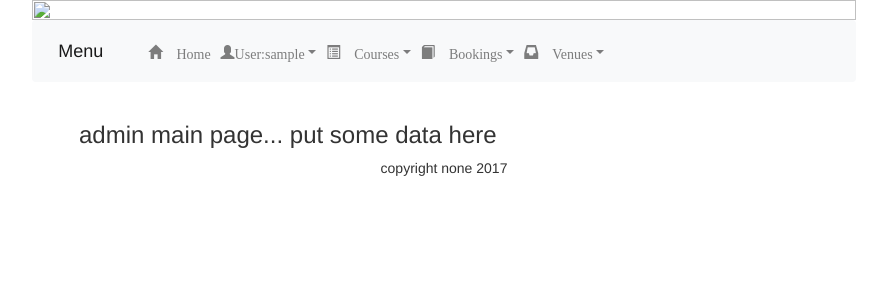
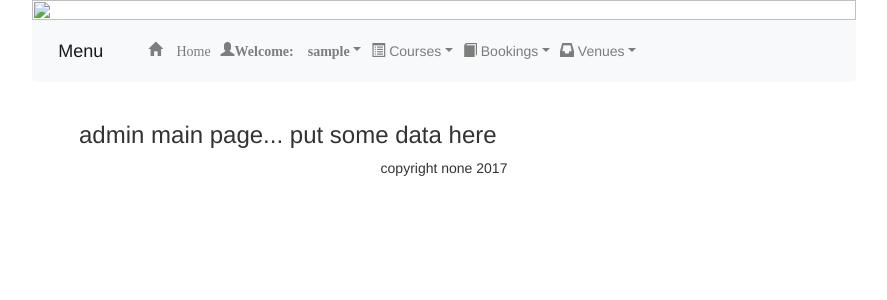
Before and after one commit to mboch1/NMT-Website, a PHP site: page /NMT-Website/admin/adminIndex.php in a window 1280 px wide. Shown: the top 300 px of the page, without its empty margins (196-1083 px from the left). Run offline with PHP 8.4, Linux system fonts and the light colour scheme; a user stored in the database is signed in; data that the repository does not hold is empty; some libraries are stand-ins or nearby versions.

Commit message:
moved </span> in navbar for admin panel

```diff
--- a/admin/template/header.php
+++ b/admin/template/header.php
@@ -39,47 +39,47 @@ echo '
                       if(isset($_SESSION['username'])!=""){
                       echo"
                          <li class='nav-item dropdown'>
-                          <a class='nav-link dropdown-toggle' data-toggle='dropdown' href='#' role='button' aria-haspopup='true' aria-expanded='false'>"."<span class='glyphicon glyphicon-user'>User:".$_SESSION["username"]."</span>"."</a>
+                            <a class='nav-link dropdown-toggle' data-toggle='dropdown' href='#' role='button' aria-haspopup='true' aria-expanded='false'>"."<span class='glyphicon glyphicon-user'><b>Welcome: ".$_SESSION["username"]."</b></span>"."</a>
                             <div class='dropdown-menu'>
                                 <a class='dropdown-item' href='#'>
                                   <form action='php/logout.php' method='post'>
-                              <label for='logoutBtn'>End Session </label>
-                                  <button id='logoutBtn' type='submit' class='btn btn-default' name='logout'>Logout</button>
-                              </form></a>
+                                    <a class='btn btn-primary' type='submit' class='btn btn-primary' href='#'><span class='glyphicon glyphicon-log-out'></span> Logout</a>
+                                  </form>
+                                </a>
                             </div>
                           </li>";
                       }
                       echo '
                       <li class="nav-item dropdown">
-                          <a class="nav-link dropdown-toggle" data-toggle="dropdown" href="#"" role="button" aria-haspopup="true" aria-expanded="false"><span class="glyphicon glyphicon-list-alt"> Courses</span></a>
+                          <a class="nav-link dropdown-toggle" data-toggle="dropdown" href="#"" role="button" aria-haspopup="true" aria-expanded="false"><span class="glyphicon glyphicon-list-alt"></span> Courses</a>
                           <div class="dropdown-menu">
                             <a class="dropdown-item" href="#">
-                              <a href="adminCourseAdd.php" class="btn btn-default"><span class="glyphicon glyphicon-chevron-right"> Add Course</span></a>
+                              <a href="adminCourseAdd.php" class="btn btn-default"><span class="glyphicon glyphicon-chevron-right"></span> Add Course</a>
                             </a>
                             <a class="dropdown-item" href="#">
-                              <a href="adminCourseEdit.php" class="btn btn-default"><span class="glyphicon glyphicon-chevron-right"> Edit Course</span></a>
+                              <a href="adminCourseEdit.php" class="btn btn-default"><span class="glyphicon glyphicon-chevron-right"></span> Edit Course</a>
                             </a>
                             <a class="dropdown-item" href="#">
-                              <a href="adminCourseDelete.php" class="btn btn-default"><span class="glyphicon glyphicon-chevron-right"> Delete Course</span></a>
+                              <a href="adminCourseDelete.php" class="btn btn-default"><span class="glyphicon glyphicon-chevron-right"></span> Delete Course</a>
                             </a>
                           </div>
                       </li>
                       <li class="nav-item dropdown">
-                          <a class="nav-link dropdown-toggle" data-toggle="dropdown" href="#"" role="button" aria-haspopup="true" aria-expanded="false"><span class="glyphicon glyphicon-book"> Bookings</span></a>
+                          <a class="nav-link dropdown-toggle" data-toggle="dropdown" href="#"" role="button" aria-haspopup="true" aria-expanded="false"><span class="glyphicon glyphicon-book"></span> Bookings</a>
                           <div class="dropdown-menu">
                             <a class="dropdown-item" href="#">
-                              <a href="adminBookingsView.php" class="btn btn-default" role="button"><span class="glyphicon glyphicon-chevron-right"> Edit Bookings</span></a>
+                              <a href="adminBookingsView.php" class="btn btn-default" role="button"><span class="glyphicon glyphicon-chevron-right"></span> Edit Bookings</a>
                             </a>
                           </div>
                       </li>
                       <li class="nav-item dropdown">
-                          <a class="nav-link dropdown-toggle" data-toggle="dropdown" href="#"" role="button" aria-haspopup="true" aria-expanded="false"><span class="glyphicon glyphicon-inbox"> Venues</span></a>
+                          <a class="nav-link dropdown-toggle" data-toggle="dropdown" href="#"" role="button" aria-haspopup="true" aria-expanded="false"><span class="glyphicon glyphicon-inbox"></span> Venues</a>
                           <div class="dropdown-menu">
                             <a class="dropdown-item" href="#">
-                              <a href="adminVenueAdd.php" class="btn btn-default" role="button"><span class="glyphicon glyphicon-chevron-right"> Add Venue</span></a>
+                              <a href="adminVenueAdd.php" class="btn btn-default" role="button"><span class="glyphicon glyphicon-chevron-right"></span> Add Venue</a>
                             </a>
                             <a class="dropdown-item" href="#">
-                              <a href="adminVenueEdit.php" class="btn btn-default" role="button"><span class="glyphicon glyphicon-chevron-right"> Edit Venue</span></a>
+                              <a href="adminVenueEdit.php" class="btn btn-default" role="button"><span class="glyphicon glyphicon-chevron-right"></span> Edit Venue</a>
                             </a>
                           </div>
                       </li>
```
Lines whose indentation alone changed are shown as unchanged.
